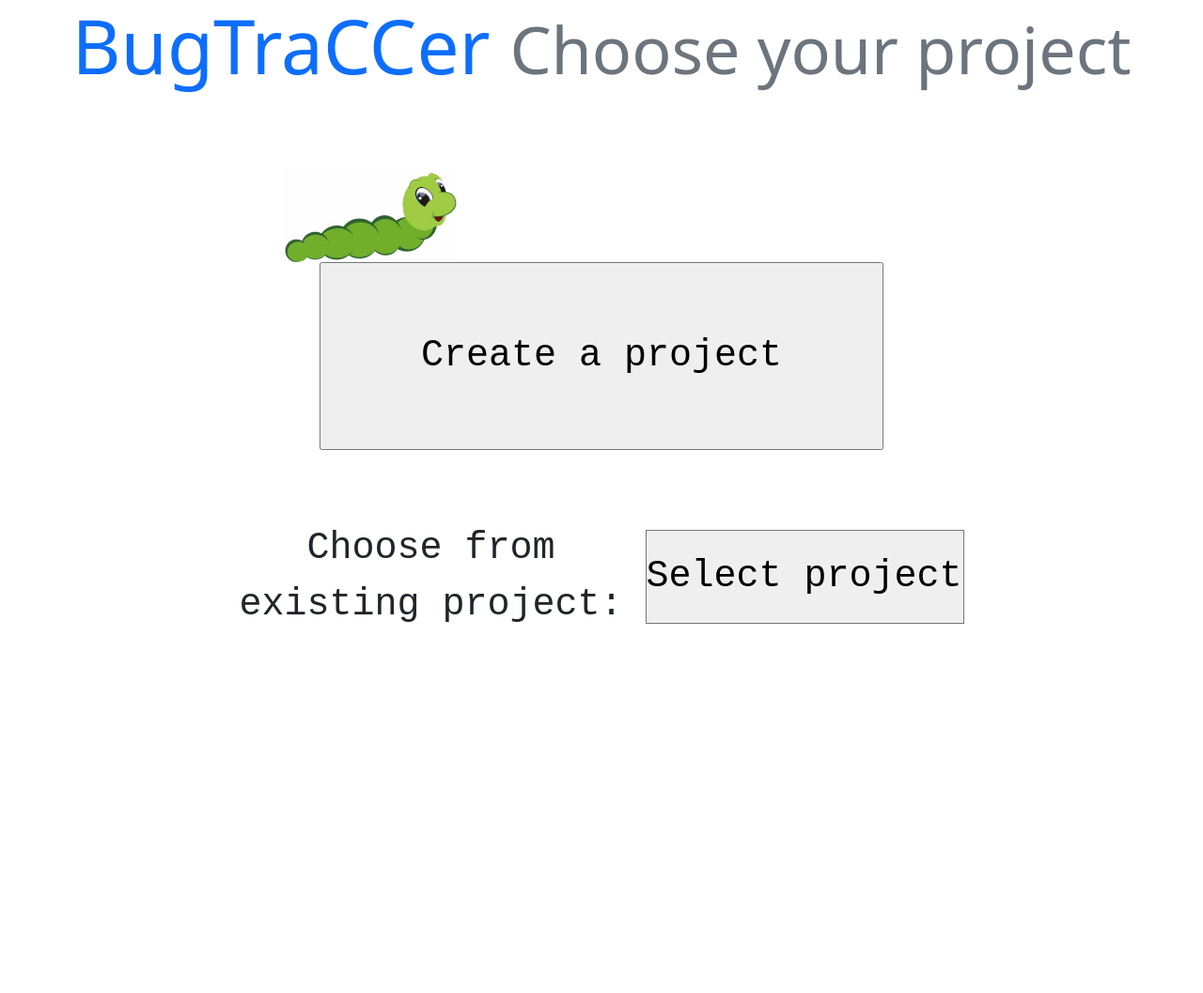
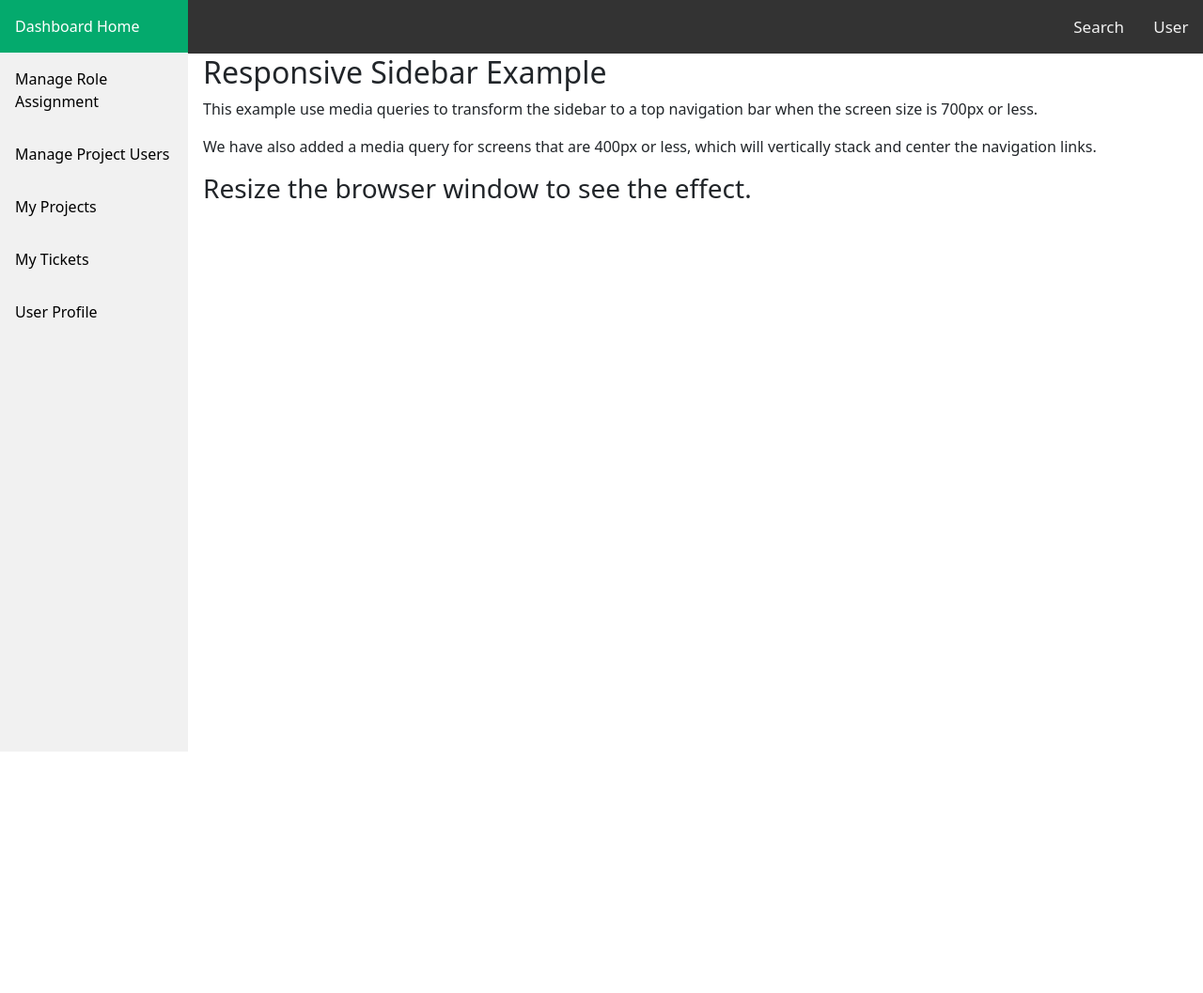
Before and after one commit to ccatherinee/bugtracker, a Django app: page / in a window 1280 px wide. Shown: the whole page at 94% size. Before the commit the page ends 664 px from the top, so only its background shows below. Run offline with Django 4.2, Linux system fonts and the light colour scheme; the visitor is signed in with stand-in values (Sample User, id 1); data that the repository does not hold is empty; some libraries are stand-ins or nearby versions.

Commit message:
more progress

```diff
--- a/core/forms.py
+++ b/core/forms.py
@@ -81,6 +81,7 @@ class IssueForm(forms.Form):
 class ProjectForm(forms.Form):
 
     name = forms.CharField(max_length=60)
+    description = forms.CharField(max_length=500)
 
     def __init__(self, *args, **kwargs):
         super().__init__(*args, **kwargs)
@@ -92,7 +93,8 @@ class ProjectForm(forms.Form):
 
     def save(self, commit=True):
         project = Project.objects.create(
-            name=self.cleaned_data['name']
+            name=self.cleaned_data['name'],
+            description=self.cleaned_data['description']
         )
         [project.workers.add(worker) for worker in self.cleaned_data['workers']]
         return project
--- a/core/models.py
+++ b/core/models.py
@@ -42,5 +42,6 @@ class Comment(models.Model):
 
 
 class Person(models.Model):
+    description = models.CharField(max_length=500)
     user = models.OneToOneField(User, on_delete=models.CASCADE)
     project = models.ForeignKey(Project, on_delete=models.CASCADE)
--- a/core/static/style.css
+++ b/core/static/style.css
@@ -1,11 +1,151 @@
-input.submit {
-    width: 15em; height: 5em;
+/* The side navigation menu */
+.sidebar {
+    -webkit-appearance:none;
+    margin: 0;
+    padding: 0;
+    width: 200px;
+    background-color: #f1f1f1;
+    position: fixed;
+    height: 100%;
+    overflow: auto;
+  }
+
+  /* Sidebar links */
+  .sidebar a {
+    display: block;
+    color: black;
+    padding: 16px;
+    text-decoration: none;
+  }
+
+  /* Active/current link */
+  .sidebar a.active {
+    background-color: #04AA6D;
+    color: white;
+  }
+
+  /* Links on mouse-over */
+  .sidebar a:hover:not(.active) {
+    background-color: #555;
+    color: white;
+  }
+
+  /* Page content. The value of the margin-left property should match the value of the sidebar's width property */
+  div.content {
+    margin-left: 200px;
+    padding: 1px 16px;
+    height: 1000px;
+  }
+
+  /* On screens that are less than 700px wide, make the sidebar into a topbar */
+  @media screen and (max-width: 700px) {
+    .sidebar {
+    width: 100%;
+    height: auto;
+    position: relative;
+    }
+    .sidebar a {
+        float: left;
+    }
+    div.content {
+        margin-left: 0;
+    }
+
+  }
+
+  /* On screens that are less than 400px, display the bar vertically, instead of horizontally */
+  @media screen and (max-width: 400px) {
+    .sidebar a {
+    text-align: center;
+    float: none;
+    }
+  }
+
+  /* Add a black background color to the top navigation */
+.topnav {
+    -webkit-appearance:none;
+    background-color: #333;
+    overflow: hidden;
 }
 
-.button {
-    font-size: 30pt;
+/* Style the links inside the navigation bar */
+.topnav a {
+-webkit-appearance:none;
+  float: left;
+  color: #f2f2f2;
+  text-align: center;
+  padding: 15.6px;
+  text-decoration: none;
+  font-size: 17px;
 }
 
-select {
-    height: 200px;
+/* Change the color of links on hover */
+.topnav a:hover {
+-webkit-appearance:none;
+  background-color: #ddd;
+  color: black;
 }
+
+/* Add a color to the active/current link */
+.topnav a.active {
+-webkit-appearance:none;
+  background-color: #04AA6D;
+  color: white;
+}
+
+/* Right-aligned section inside the top navigation */
+.topnav-right {
+-webkit-appearance:none;
+  float: right;
+}
+
+/* The container <div> - needed to position the dropdown content */
+.dropdown {
+    -webkit-appearance: none;
+    position: relative;
+    display: inline-block;
+    overflow:visible;
+  }
+
+  /* Dropdown Content (Hidden by Default) */
+  .dropdown-content {
+    -webkit-appearance: none;
+    display: none;
+    position: absolute;
+    background-color: #f1f1f1;
+    min-width: 160px;
+    box-shadow: 0px 8px 16px 0px rgba(0,0,0,0.2);
+    z-index: 1;
+    overflow:visible;
+  }
+
+  /* Links inside the dropdown */
+  .dropdown-content a {
+    -webkit-appearance: none;
+    color: black;
+    padding: 12px 16px;
+    text-decoration: none;
+    display: block;
+    overflow:visible;
+  }
+
+  /* Change color of dropdown links on hover */
+  .dropdown-content a:hover {
+    -webkit-appearance: none;
+    background-color: #ddd;
+    overflow:visible;
+}
+
+  /* Show the dropdown menu on hover */
+  .dropdown:hover .dropdown-content {
+    -webkit-appearance: none;
+    display: block;
+    overflow:visible;
+}
+
+  /* Change the background color of the dropdown button when the dropdown content is shown */
+  .dropdown:hover .dropbtn {
+      -webkit-appearance: none;
+      background-color: #3e8e41;
+      overflow:visible;
+    }
--- a/core/templates/core/base.html
+++ b/core/templates/core/base.html
@@ -9,47 +9,35 @@ href="{% static 'core/css/bootstrap.css' %}"
     <head>
         <title>Welcome!</title>
         <link rel="stylesheet" type="text/css" href="/static/style.css">
-        <style>
-            select {
-                -webkit-appearance: none;
-                height:100px;
-            }
-        </style>
+        <link rel="icon" type="image/png" href="{% static 'caterpillar.png' %}">
+        <meta name="viewport" content="width=device-width, initial-scale=1.0">
     </head>
 
-<body>
-{% block content %}
-    <div class="col-xs-1" align="center">
-        {% if messages %}
-            <ul>
-                {% for message in messages %}
-                <li>{{ message }}</li>
-                {% endfor %}
-            </ul>
-        {% endif %}
+    <body>
 
-        <h1 class="display-1 text-primary">BugTraCCer <small class="text-muted">Choose your project</small></h1>
-    </div>
+        <div class="sidebar">
+          <a class="active" href="#home">Dashboard Home</a>
+          <a href="#">Manage Role Assignment</a>
+          <a href="#">Manage Project Users</a>
+          <a href="{% url 'projects' %}">My Projects</a>
+          <a href="#">My Tickets</a>
+          <a href="#">User Profile</a>
+        </div>
 
-    <div>
-        <img src="static/caterpillar2.png" height=100px style = "position:relative; top:75px; left:300px;">
-    </div>
 
-    <div class="col-xs-1" align="center" style = "position:relative; top:75px;">
-        <form action="createproject/">
-            <input type="submit" value="Create a project" style="font-family: Courier New" class="submit button"/>
-        </form>
-    </div>
+        <div class="topnav">
+            <div class="topnav-right">
+              <a href="#">Search</a>
+              <a href="#">User</a>
+            </div>
+          </div>
 
-    <div class="col-xs-1 button" align="center" style = "position:relative; top:150px; font-family: Courier New">
-        <label for="projects">Choose from<br>existing project:</label>
-        <select name="projects" onchange="location = this.value;" style="position:relative; top:-30px;">
-            {% for project in projects %}
-            <option value= "{% url 'project' project.id %}">{{ project.name }}</option>
-            {% endfor %}
-            <option value="" selected disabled hidden>Select project</option>
-        </select>
-    </div>
-{% endblock %}
-</body>
+        <div class="content">
+          <h2>Responsive Sidebar Example</h2>
+          <p>This example use media queries to transform the sidebar to a top navigation bar when the screen size is 700px or less.</p>
+          <p>We have also added a media query for screens that are 400px or less, which will vertically stack and center the navigation links.</p>
+          <h3>Resize the browser window to see the effect.</h3>
+        </div>
+
+    </body>
 </html>
--- a/core/urls.py
+++ b/core/urls.py
@@ -8,5 +8,7 @@ urlpatterns = [
     path('', views.base, name='base'),
     path('createproject/', views.createProject, name='createProject'),
     path('<int:project_id>/', views.project, name='project'),
-    path('<int:issue_id>/details/', views.issue, name='issue')
+    path('<int:issue_id>/details/', views.issue, name='issue'),
+    path('projects/', views.projects, name='projects'),
+    path('<int:project_id>/manage_users/', views.manage_users, name='manage_users'),
 ]
--- a/core/views.py
+++ b/core/views.py
@@ -40,9 +40,17 @@ def createIssue(request):
 
 def base(request):
     if request.user.is_authenticated:
-        return render(request, 'core/base.html', {'projects': Project.objects.values()})
+        return render(request, 'core/base.html')
     else:
         return redirect('accounts/login')
+
+def projects(request):
+    if request.user.is_authenticated:
+        return render(request, 'core/projects.html', {'projects': Project.objects.values()})
+
+def manage_users(request, project_id):
+    if request.user.is_authenticated:
+        return render(request, 'core/manage_users.html', {'project': Project.objects.get(pk=project_id)})
 
 def createProject(request):
     if request.user.is_authenticated:
@@ -71,14 +79,21 @@ def project(request, project_id):
     if request.GET.get('resolved') == 'resolved':
         bugs = Issue.objects.filter(project_id=project_id).filter(resolved=True)
 
-    creators = []
+    information = []
     for bug in bugs:
         user = User.objects.get(pk=bug.creator_id)
         creator = user.first_name + " " + user.last_name
-        creators.append((bug, creator))
+        assignees = ""
+        for assignee in bug.assignee.all():
+            user = User.objects.get(pk=assignee.id)
+            assignees = user.first_name + " " + user.last_name + ", " + assignees
+        resolved = bug.resolved
+        created = bug.pub_date
+        due = bug.due_date
+        information.append((bug, assignees[:-2], creator, resolved, created, due))
 
 
-    return render(request, 'core/project.html', {'bugs': bugs, 'creators': creators})
+    return render(request, 'core/project.html', {'bugs': bugs, 'information': information})
 
 def issue(request, issue_id):
     project_id = request.session['project']
```
Also changed, not shown: core/templates/core/project.html (+62 -17 lines), core/templates/core/projects.html (added, +53 -0 lines), core/migrations/0005_person_description_alter_comment_posted_and_more.py (added), core/templates/core/manage_users.html (added).
